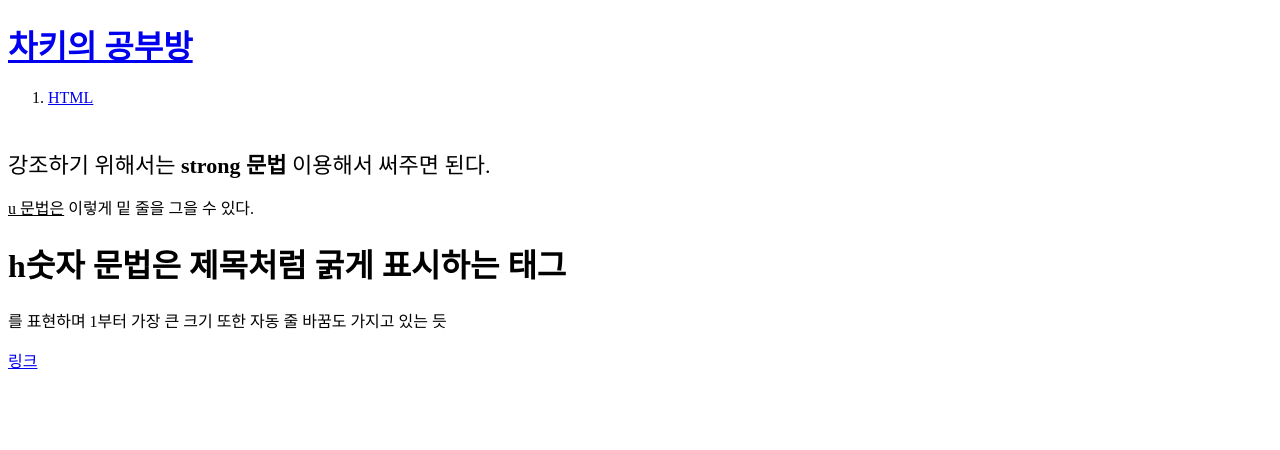
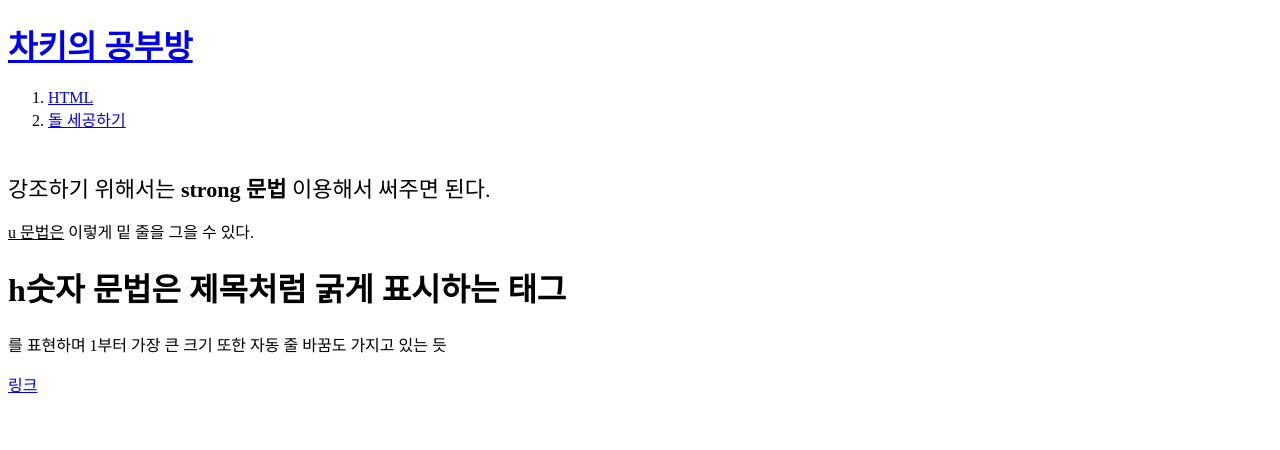
Before and after one commit to CharKeyBro/Web, a plain HTML site: page 1.html in a window 1280 px wide. Shown: the top 450 px of the page. Drawn offline with Linux system fonts and the light colour scheme.

Commit message:
Update 1.html

```diff
--- a/1.html
+++ b/1.html
@@ -9,6 +9,7 @@
   <h1><a href="index.html"> 차키의 공부방 </a> </h1>
 <ol>
   <li><a href="1.html">HTML </a></li>
+  <li><a href="2.html">돌 세공하기 </a></li>
 </ol>
 
 <p style="margin-top:40px;"><span style ="font-size:22px;">강조하기 위해서는 <strong> strong 문법</strong> 이용해서 써주면 된다.</span></p>
```
